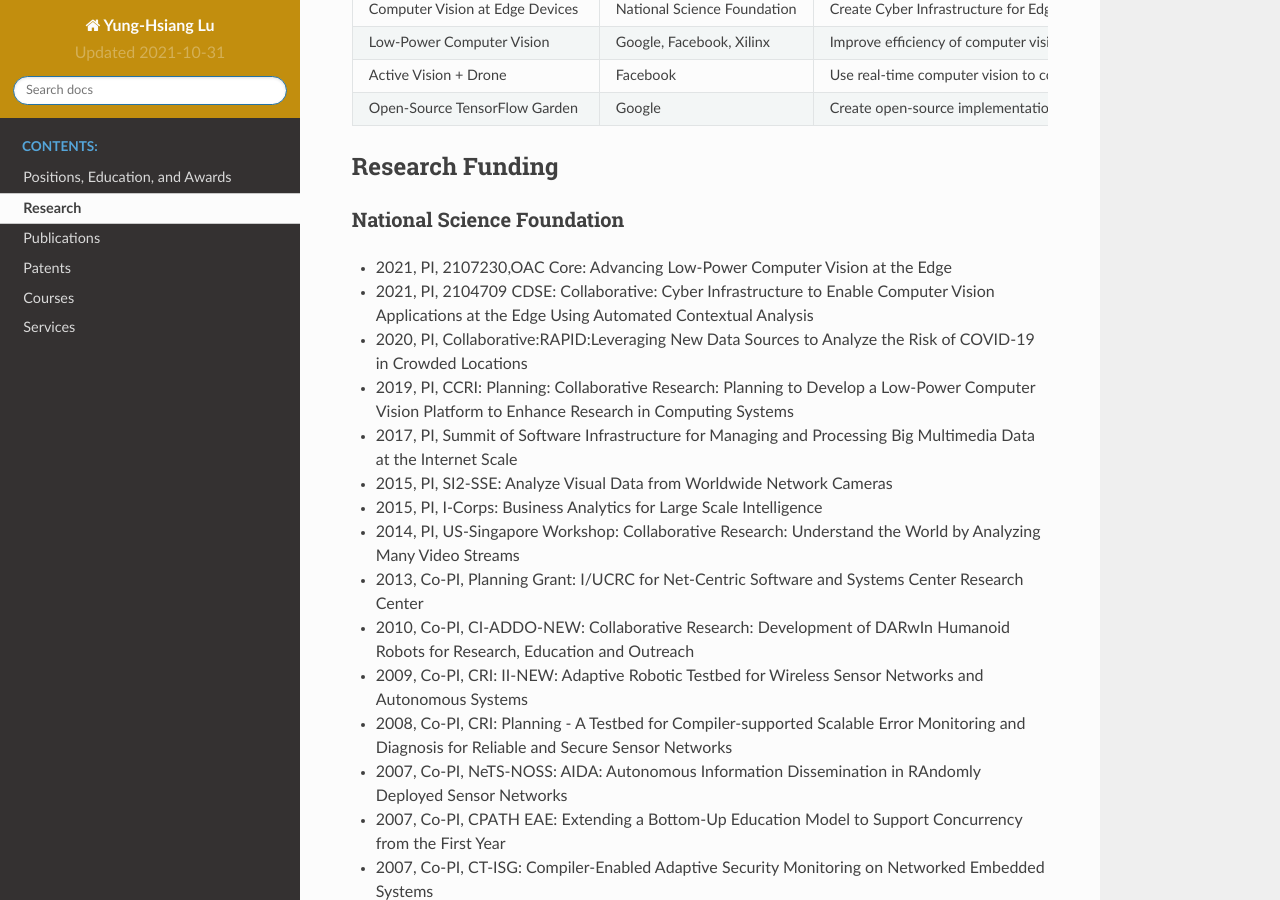
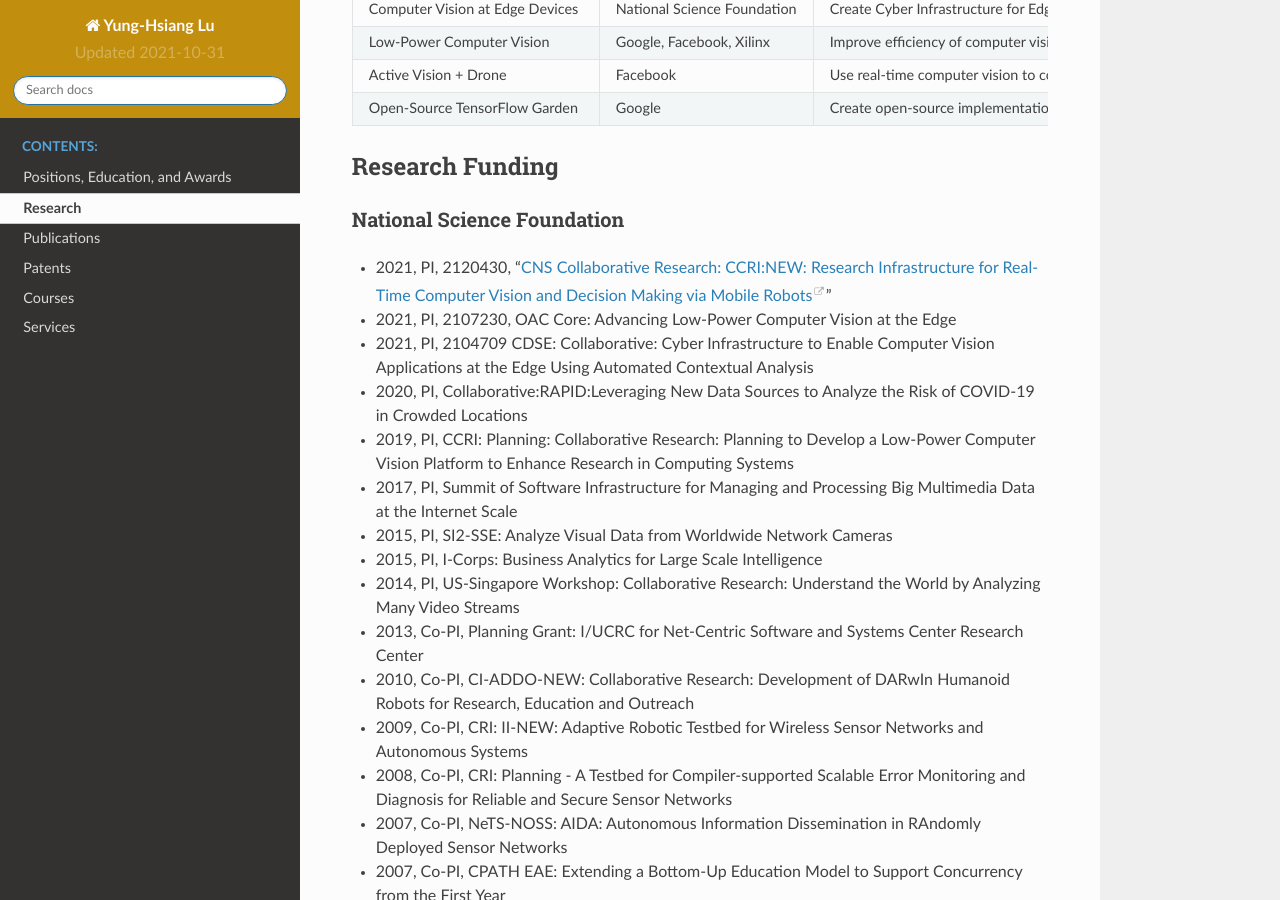
Before and after one commit to luyunghsiang/yhluweb, a Sphinx documentation site: the page built from source/research.rst, in a window 1280 px wide and 900 px high, scrolled down 427 px. Built offline with Sphinx 7.4.7 and the Read the Docs theme 2.0.0, drawn with Linux system fonts in a browser that asks for light colours.

Commit message:
add a grant

```diff
--- a/source/research.rst
+++ b/source/research.rst
@@ -31,7 +31,11 @@ Research Funding
 National Science Foundation
 ^^^^^^^^^^^^^^^^^^^^^^^^^^^
 
-- 2021, PI, 2107230,OAC Core: Advancing Low-Power Computer Vision at
+- 2021, PI, 2120430, "`CNS Collaborative Research: CCRI:NEW: Research
+  Infrastructure for Real-Time Computer Vision and Decision Making via
+  Mobile Robots <https://www.nsf.gov/awardsearch/showAward?AWD_ID=2120430>`_"
+
+- 2021, PI, 2107230, OAC Core: Advancing Low-Power Computer Vision at
   the Edge
 
 - 2021, PI, 2104709 CDSE: Collaborative: Cyber Infrastructure to
```
